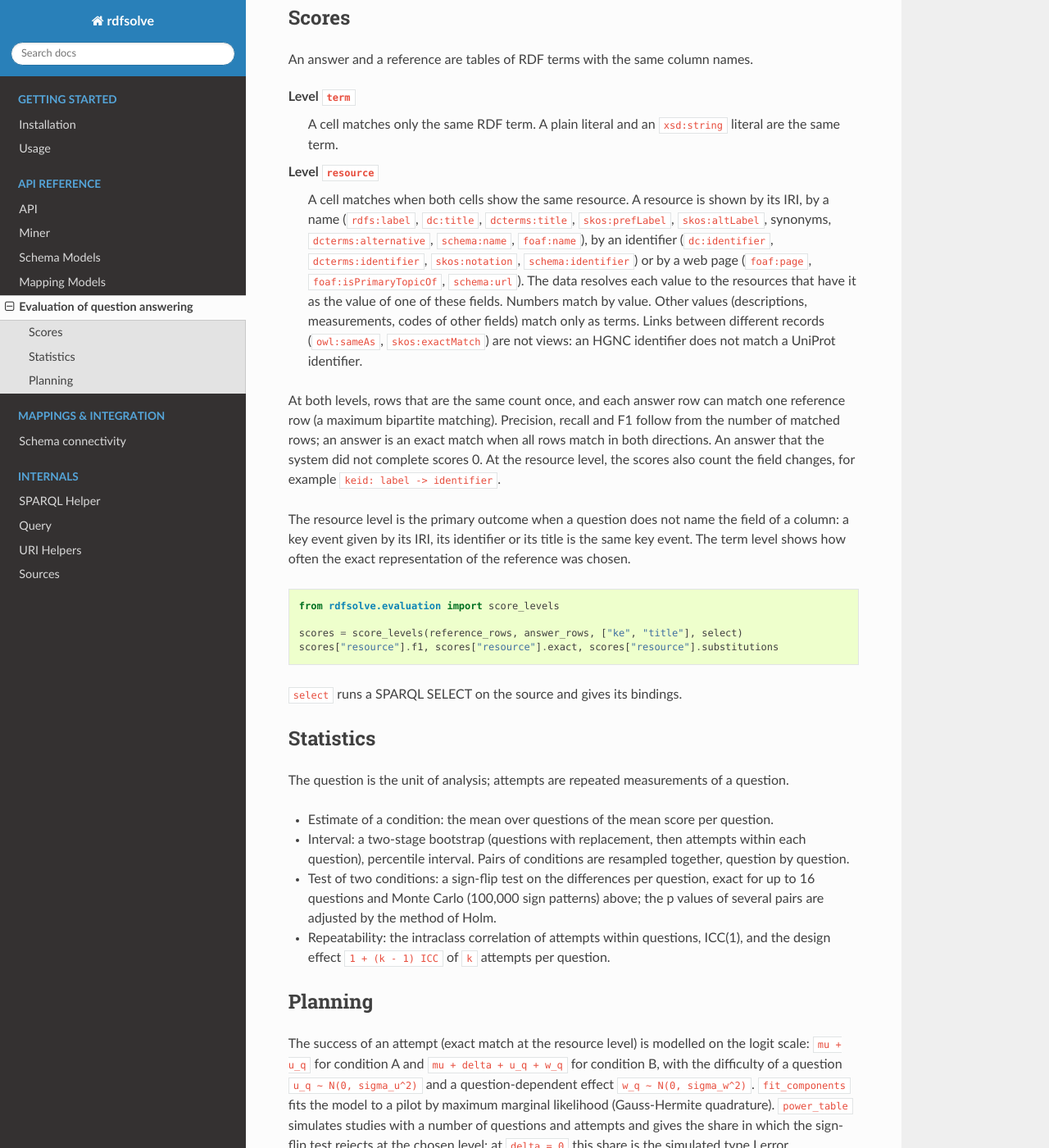
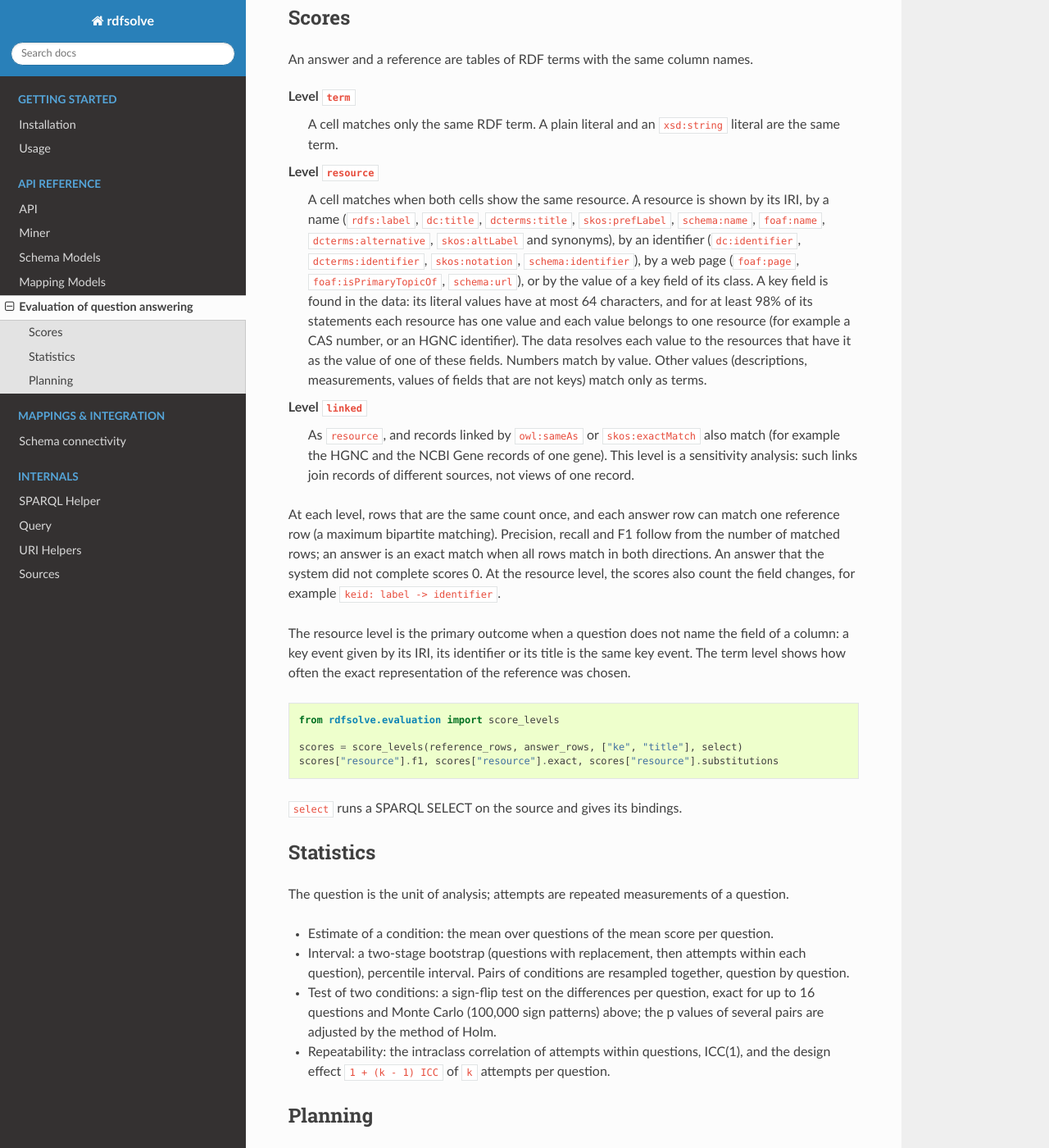
Before and after one commit to jmillanacosta/rdfsolve, a Sphinx documentation site: the page built from docs/source/evaluation.rst, in a window 1280 px wide and 1400 px high, scrolled down 228 px. Shown: the whole window at 82% size. Built offline with Sphinx 7.4.7 and the Read the Docs theme 3.1.0, drawn with Linux system fonts in a browser that asks for light colours; some of the changed text lies outside the part shown.

Commit message:
Fit the planning model with weakly informative priors, and give detectable differences for other spreads of difficulty

```diff
--- a/docs/source/evaluation.rst
+++ b/docs/source/evaluation.rst
@@ -17,16 +17,24 @@
 Level ``resource``
    A cell matches when both cells show the same resource. A resource is shown by its IRI,
    by a name (``rdfs:label``, ``dc:title``, ``dcterms:title``, ``skos:prefLabel``,
-   ``skos:altLabel``, synonyms, ``dcterms:alternative``, ``schema:name``, ``foaf:name``),
+   ``schema:name``, ``foaf:name``, ``dcterms:alternative``, ``skos:altLabel`` and synonyms),
    by an identifier (``dc:identifier``, ``dcterms:identifier``, ``skos:notation``,
-   ``schema:identifier``) or by a web page (``foaf:page``, ``foaf:isPrimaryTopicOf``,
-   ``schema:url``). The data resolves each value to the resources that have it as the
-   value of one of these fields. Numbers match by value. Other values (descriptions,
-   measurements, codes of other fields) match only as terms. Links between different
-   records (``owl:sameAs``, ``skos:exactMatch``) are not views: an HGNC identifier does not
-   match a UniProt identifier.
+   ``schema:identifier``), by a web page (``foaf:page``, ``foaf:isPrimaryTopicOf``,
+   ``schema:url``), or by the value of a key field of its class. A key field is found in
+   the data: its literal values have at most 64 characters, and for at least 98% of its
+   statements each resource has one value and each value belongs to one resource (for
+   example a CAS number, or an HGNC identifier). The data resolves each value to the
+   resources that have it as the value of one of these fields. Numbers match by value.
+   Other values (descriptions, measurements, values of fields that are not keys) match only
+   as terms.
 
-At both levels, rows that are the same count once, and each answer row can match one
+Level ``linked``
+   As ``resource``, and records linked by ``owl:sameAs`` or ``skos:exactMatch`` also match
+   (for example the HGNC and the NCBI Gene records of one gene). This level is a
+   sensitivity analysis: such links join records of different sources, not views of one
+   record.
+
+At each level, rows that are the same count once, and each answer row can match one
 reference row (a maximum bipartite matching). Precision, recall and F1 follow from the
 number of matched rows; an answer is an exact match when all rows match in both
 directions. An answer that the system did not complete scores 0. At the resource level,
@@ -66,8 +74,12 @@
 The success of an attempt (exact match at the resource level) is modelled on the logit
 scale: ``mu + u_q`` for condition A and ``mu + delta + u_q + w_q`` for condition B, with the
 difficulty of a question ``u_q ~ N(0, sigma_u^2)`` and a question-dependent effect
-``w_q ~ N(0, sigma_w^2)``. ``fit_components`` fits the model to a pilot by maximum marginal
-likelihood (Gauss-Hermite quadrature). ``power_table`` simulates studies with a number of
-questions and attempts and gives the share in which the sign-flip test rejects at the
-chosen level; at ``delta = 0`` this share is the simulated type I error.
-``minimum_detectable`` gives the smallest difference in mean success rate with power 0.8.
+``w_q ~ N(0, sigma_w^2)``. ``fit_components`` fits the model to a pilot by the posterior
+mode under weakly informative priors (``mu, delta ~ N(0, 2.5^2)``; ``sigma_u`` and
+``sigma_w`` half-normal with scale 2), with the marginal likelihood from Gauss-Hermite
+quadrature. The priors keep the estimates finite when a small pilot separates the
+conditions completely. ``power_table`` simulates studies with a number of questions and
+attempts and gives the share in which the sign-flip test rejects at the chosen level; at
+``delta = 0`` this share is the simulated type I error. ``minimum_detectable`` gives the
+smallest difference in mean success rate with power 0.8, and ``sensitivity`` gives it for
+other values of ``sigma_u``.
```
Also changed, not shown: 2 other files.
